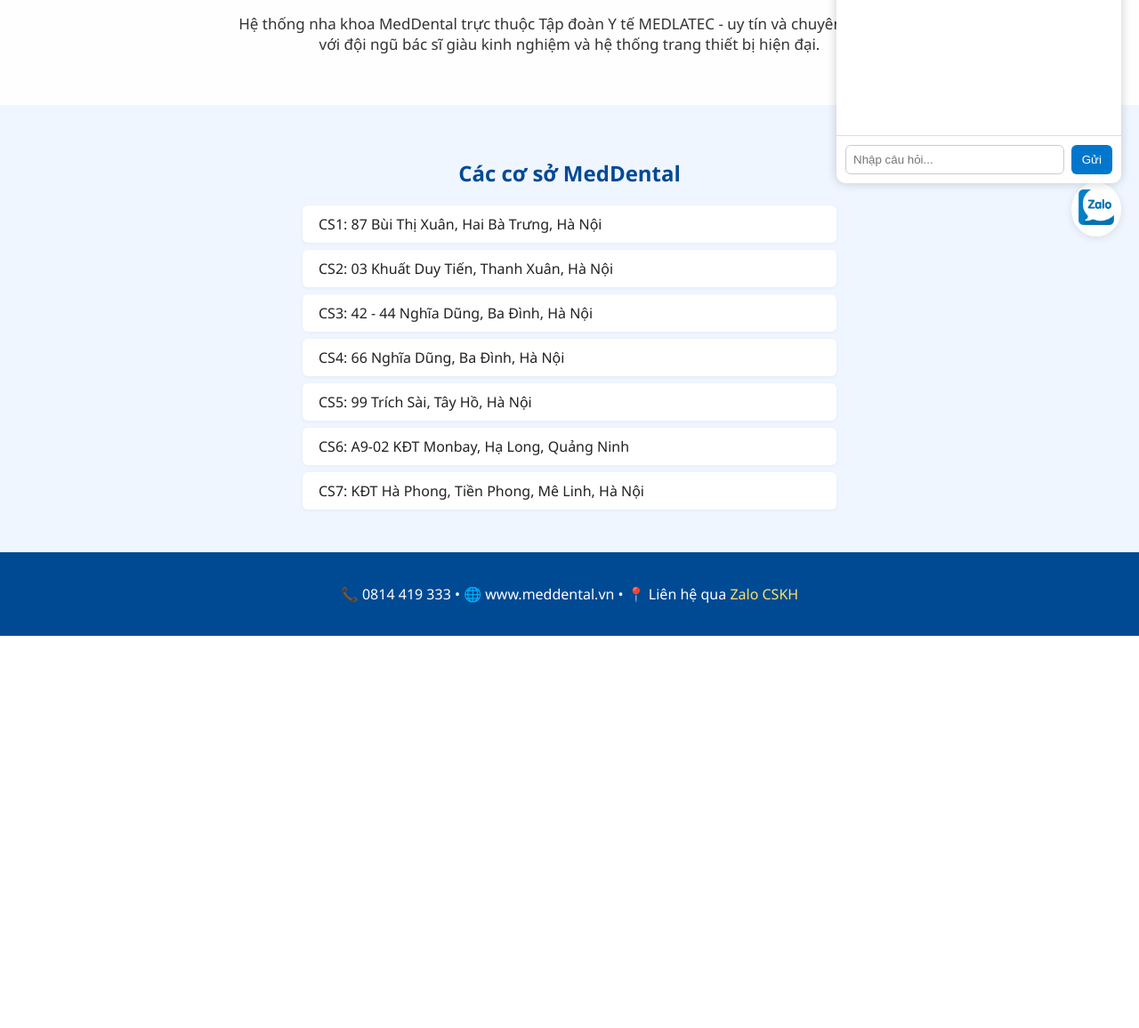
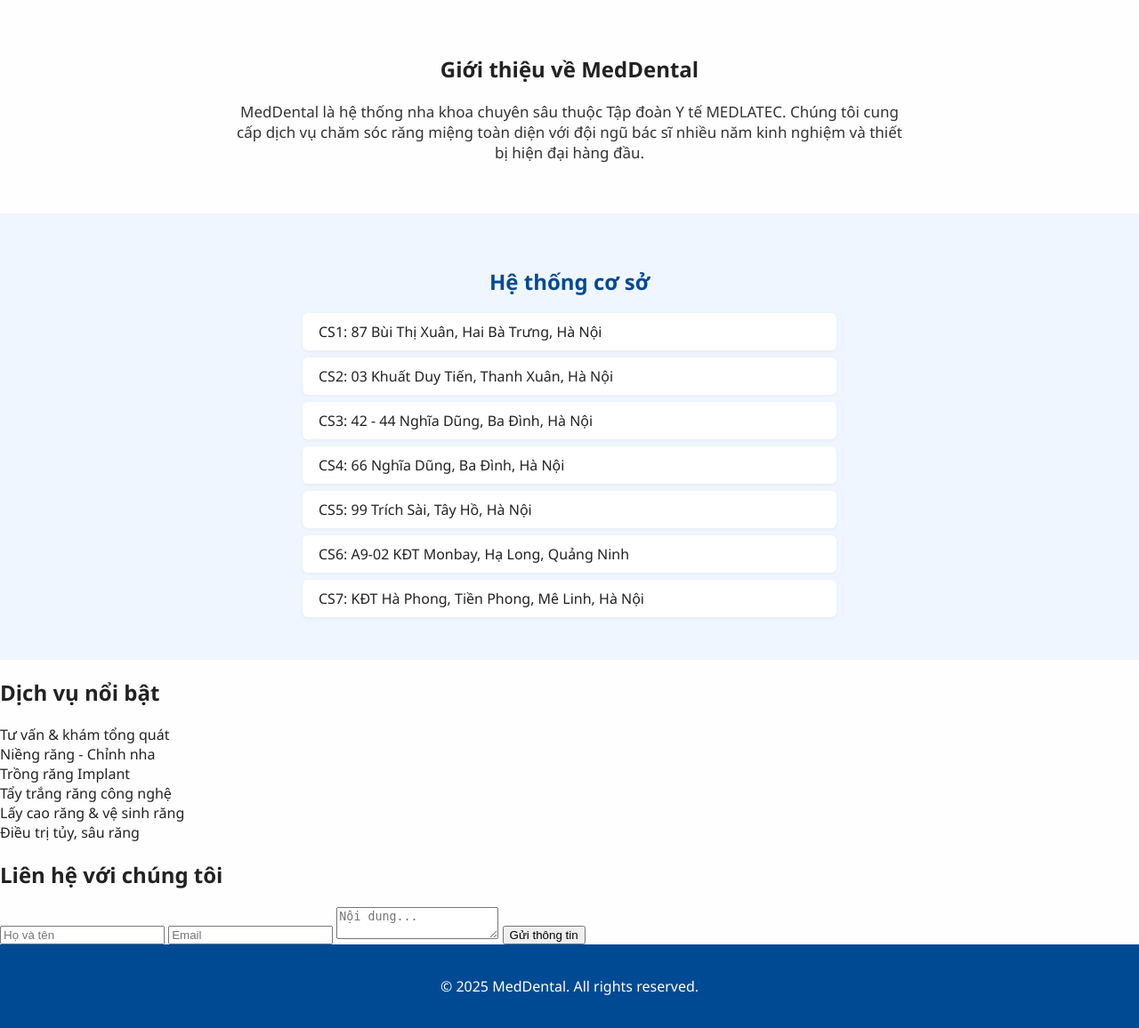
Before and after one commit to khanhteo1989/meddental-chatbot, a Flask app: template templates/index.html in a window 1280 px wide. Shown: the part 514-1670 px from the top of the page at 89% size. Before the commit the page ends 1229 px from the top, so only its background shows below. Run offline with Flask 3, Linux system fonts and the light colour scheme; the template is opened without the code that fills it, so the values that code supplies are empty.

Commit message:
Update index.html

```diff
--- a/templates/index.html
+++ b/templates/index.html
@@ -2,35 +2,51 @@
 <html lang="vi">
 <head>
   <meta charset="UTF-8">
-  <title>MedDental - Hệ thống nha khoa</title>
-  <link rel="stylesheet" href="/static/style.css">
   <meta name="viewport" content="width=device-width, initial-scale=1.0">
-  <script src="https://unpkg.com/lottie-web@latest/build/player/lottie.min.js"></script>
+  <title>MedDental | Hệ thống Nha khoa hiện đại</title>
+  <link rel="stylesheet" href="/static/css/style.css">
 </head>
 <body>
+  <!-- Header -->
   <header class="header">
-    <div class="logo"><img src="/static/logo.png" alt="Logo MedDental"></div>
-    <nav class="menu">
-      <a href="#">Trang chủ</a>
+    <div class="container">
+      <div class="logo">
+        <img src="/static/images/logo.png" alt="MedDental Logo">
+      </div>
+      <nav class="nav">
         <a href="#gioithieu">Giới thiệu</a>
-      <a href="#coso">Cơ sở</a>
+        <a href="#coso">Hệ thống cơ sở</a>
+        <a href="#dichvu">Dịch vụ</a>
+        <a href="#lienhe">Liên hệ</a>
       </nav>
+    </div>
   </header>
 
-  <section class="banner">
-    <img src="/static/banner.jpg" alt="MedDental banner" />
-    <div class="hotline-overlay">
-      <strong>Liên hệ: 0814 419 333</strong>
+  <!-- Hero Banner -->
+  <section class="hero">
+    <div class="container">
+      <div class="hero-text">
+        <h1>Nha khoa MedDental</h1>
+        <p>Chăm sóc răng miệng tận tâm - Công nghệ hiện đại</p>
+      </div>
+      <div class="hero-image">
+        <img src="/static/images/banner.jpg" alt="Bác sĩ nha khoa MedDental">
+      </div>
     </div>
   </section>
 
+  <!-- Giới thiệu -->
   <section class="intro" id="gioithieu">
-    <h1>Chuyên gia chăm sóc răng miệng tận tâm</h1>
-    <p>Hệ thống nha khoa MedDental trực thuộc Tập đoàn Y tế MEDLATEC - uy tín và chuyên nghiệp, với đội ngũ bác sĩ giàu kinh nghiệm và hệ thống trang thiết bị hiện đại.</p>
+    <div class="container">
+      <h2>Giới thiệu về MedDental</h2>
+      <p>MedDental là hệ thống nha khoa chuyên sâu thuộc Tập đoàn Y tế MEDLATEC. Chúng tôi cung cấp dịch vụ chăm sóc răng miệng toàn diện với đội ngũ bác sĩ nhiều năm kinh nghiệm và thiết bị hiện đại hàng đầu.</p>
+    </div>
   </section>
 
+  <!-- Hệ thống cơ sở -->
   <section class="branches" id="coso">
-    <h2>Các cơ sở MedDental</h2>
+    <div class="container">
+      <h2>Hệ thống cơ sở</h2>
       <ul>
         <li>CS1: 87 Bùi Thị Xuân, Hai Bà Trưng, Hà Nội</li>
         <li>CS2: 03 Khuất Duy Tiến, Thanh Xuân, Hà Nội</li>
@@ -40,49 +56,44 @@
         <li>CS6: A9-02 KĐT Monbay, Hạ Long, Quảng Ninh</li>
         <li>CS7: KĐT Hà Phong, Tiền Phong, Mê Linh, Hà Nội</li>
       </ul>
+    </div>
   </section>
 
-  <div class="chat-container">
-    <div class="chat-header">🦷 Bác sĩ MedDental</div>
-    <div class="chat-box" id="chat-box">
-      <div class="bot-msg">
-        <img src="/static/avatar.png" class="avatar" />
-        <div class="msg">Chào bạn! Tôi là bác sĩ nha khoa. Bạn cần tư vấn gì hôm nay?</div>
+  <!-- Dịch vụ -->
+  <section class="services" id="dichvu">
+    <div class="container">
+      <h2>Dịch vụ nổi bật</h2>
+      <div class="service-grid">
+        <div class="service-card">Tư vấn & khám tổng quát</div>
+        <div class="service-card">Niềng răng - Chỉnh nha</div>
+        <div class="service-card">Trồng răng Implant</div>
+        <div class="service-card">Tẩy trắng răng công nghệ</div>
+        <div class="service-card">Lấy cao răng & vệ sinh răng</div>
+        <div class="service-card">Điều trị tủy, sâu răng</div>
       </div>
     </div>
-    <div class="chat-input">
-      <input type="text" id="user-input" placeholder="Nhập câu hỏi..." />
-      <button onclick="sendMessage()">Gửi</button>
+  </section>
+
+  <!-- Liên hệ -->
+  <section class="contact" id="lienhe">
+    <div class="container">
+      <h2>Liên hệ với chúng tôi</h2>
+      <form>
+        <input type="text" placeholder="Họ và tên" required>
+        <input type="email" placeholder="Email" required>
+        <textarea placeholder="Nội dung..." required></textarea>
+        <button type="submit">Gửi thông tin</button>
+      </form>
     </div>
+  </section>
+
+  <!-- Footer -->
+  <footer class="footer">
+    <div class="container">
+      <p>&copy; 2025 MedDental. All rights reserved.</p>
     </div>
-
-  <div id="booking-popup" class="popup hidden">
-    <div class="popup-content">
-      <h3>📅 Đặt lịch khám MedDental</h3>
-      <form id="booking-form">
-        <input type="text" name="ten" placeholder="Họ và tên" required />
-        <input type="number" name="tuoi" placeholder="Tuổi" required />
-        <input type="text" name="benhly" placeholder="Triệu chứng / Bệnh lý" required />
-        <input type="text" name="coso" placeholder="Cơ sở muốn đến" required />
-        <input type="time" name="gio_goilai" required />
-        <button type="submit">✅ Gửi đặt lịch</button>
-      </form>
-      <button onclick="closePopup()">❌ Đóng</button>
-    </div>
-  </div>
-
-  <div id="success-toast" class="toast hidden">🎉 Đặt lịch thành công!</div>
-  <div id="lottie-success" class="lottie-container hidden"></div>
-  <audio id="pling-sound" src="/static/pling.mp3" preload="auto"></audio>
-
-  <a href="https://zalo.me/0814419333" target="_blank" id="zalo-button">
-    <img src="/static/zalo-icon.png" alt="Zalo">
-  </a>
-
-  <footer class="footer">
-    <p>📞 0814 419 333 • 🌐 www.meddental.vn • 📍 Liên hệ qua <a href="https://zalo.me/0814419333">Zalo CSKH</a></p>
   </footer>
 
-  <script src="/static/script.js"></script>
+  <script src="/static/js/script.js"></script>
 </body>
 </html>
```
Lines whose indentation alone changed are shown as unchanged.
